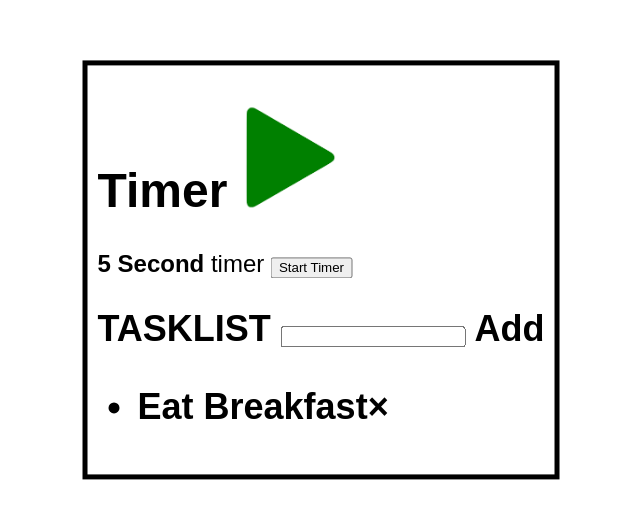
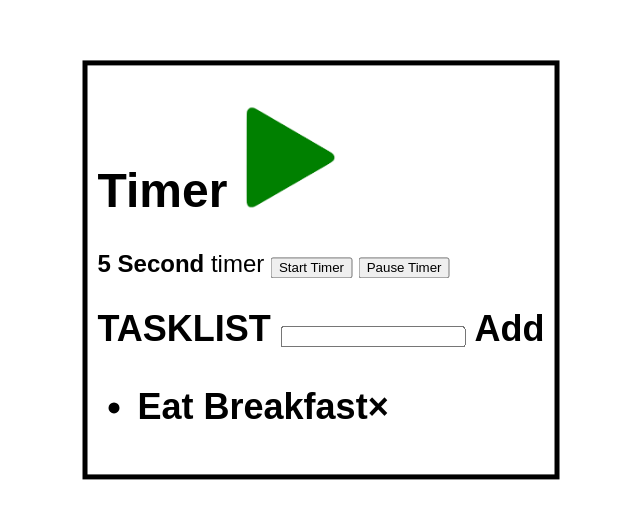
Before and after one commit to georgeshields/ProductivityApp, a plain HTML site: page index.html in a window 1280 px wide. Shown: the part 130-648 px from the top of the page, without its empty margins (319-959 px from the left). Drawn offline with Linux system fonts and the light colour scheme.

Commit message:
Update index.html to include pause button

```diff
--- a/index.html
+++ b/index.html
@@ -20,6 +20,7 @@
             </p1>
 
             <button id = "start_timer" >Start Timer </button>
+            <button id = "pause_timer" >Pause Timer </button>
 
 
                 <script src="timer.js"></script>
```
